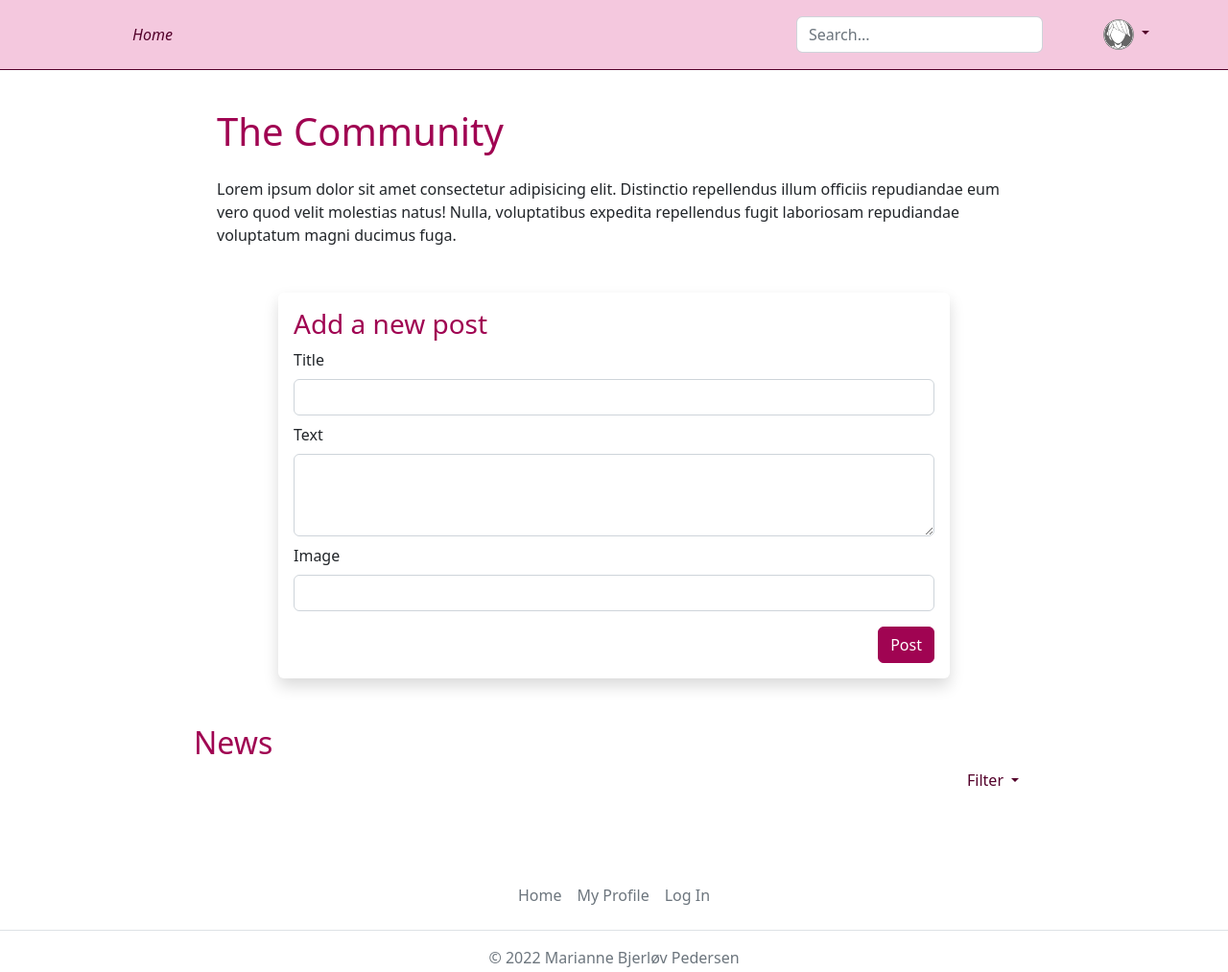
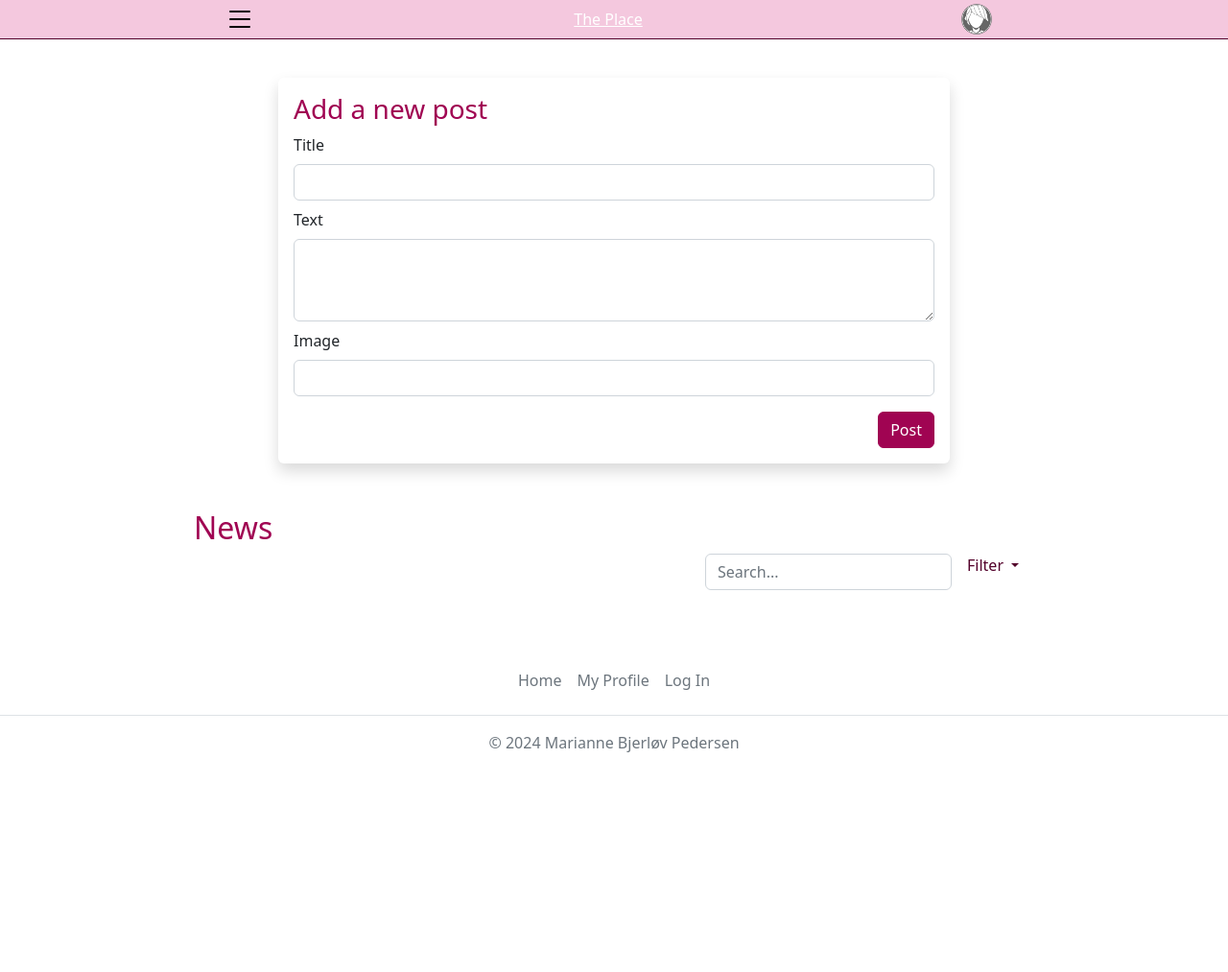
Before and after one commit to Mariannebp/New-Social-Media-App, a website with bundled scripts: page index.html in a window 1280 px wide. Shown: the whole page at 96% size. After the commit the page ends 826 px from the top, so only its background shows below. Built offline with nearby package versions, Linux system fonts and the light colour scheme; files whose address does not match are found by name.

Commit message:
Starting redesign on project - in progress

```diff
--- a/index.html
+++ b/index.html
@@ -15,40 +15,22 @@
   <body
     class="d-flex flex-column min-vh-100 bg-primary bg-gradient text-secondary"
   >
-    <header class="p-3 mb-3">
+    <header class="p-1 mb-3">
       <div class="container">
-        <div
-          class="row align-items-center justify-content-center justify-content-lg-start"
-        >
-          <ul
-            class="col-lg-2 nav me-lg-auto mb-2 justify-content-center mb-md-0"
-          >
-            <li class="nav-link px-2 fst-italic">Home</li>
-          </ul>
-
-          <form class="col-md-auto mb-3 mb-lg-0 me-lg-3" role="search">
-            <input
-              type="search"
-              id="search"
-              class="form-control"
-              placeholder="Search..."
-              aria-label="Search"
-            />
-          </form>
-
-          <div class="col-1 dropdown text-end">
+        <div class="row align-items-center justify-content-between justify-content-lg-start">
+          <div class="col nav me-lg-auto mb-2 justify-content-center mb-md-0">
             <a
               href="#"
-              class="d-block link-info text-decoration-none dropdown-toggle"
+              class="d-block link-info text-decoration-none"
               data-bs-toggle="dropdown"
               aria-expanded="false"
             >
               <img
-                src="/img/avatar-1606939.png"
-                alt="avatar"
+                src="/assets/icons/list.svg"
+                alt="menu"
                 width="32"
                 height="32"
-                class="rounded-circle"
+                class=""
               />
             </a>
             <ul class="dropdown-menu text-small">
@@ -69,23 +51,24 @@
                 >
               </li>
             </ul>
+        </div>
+          <div class="col text-center">
+            <a id="logo" class="text-secondary" href="/index.html">The Place</a>
           </div>
+          <div class="col dropdown text-center">
+            <a href="/pages/profile.html">
+              <img
+                src="/assets/img/avatar-1606939.png"
+                alt="avatar"
+                width="32"
+                height="32"
+                class="rounded-circle"
+              />
+            </a>
         </div>
-      </div>
     </header>
     <main class="container mt-auto mb-auto" style="max-width: 900px">
-      <section class="m-auto mb-5">
-        <div>
-          <h1 class="m-4 mb-0">The Community</h1>
-          <p class="m-4">
-            Lorem ipsum dolor sit amet consectetur adipisicing elit. Distinctio
-            repellendus illum officiis repudiandae eum vero quod velit molestias
-            natus! Nulla, voluptatibus expedita repellendus fugit laboriosam
-            repudiandae voluptatum magni ducimus fuga.
-          </p>
-        </div>
-      </section>
-      <section class="m-auto mb-5" style="max-width: 700px">
+      <section class="m-auto mt-4 mb-5" style="max-width: 700px">
         <div class="shadow rounded m-auto p-3">
           <h3>Add a new post</h3>
           <form
@@ -124,7 +107,19 @@
           class="d-flex dropdown justify-content-end me-3"
           id="filterContainer"
         >
-          <a
+          <div>
+            <form class="col-md-auto mb-3 mb-lg-0 me-lg-3" role="search">
+              <input
+                type="search"
+                id="search"
+                class="form-control"
+                placeholder="Search..."
+                aria-label="Search"
+              />
+            </form>
+          </div>
+          <div>
+            <a
             href="#"
             class="d-flex link-info text-decoration-none"
             data-bs-toggle="dropdown"
@@ -157,6 +152,8 @@
               >
             </li>
           </ul>
+          </div>
+
         </div>
         <div id="postsFeed"></div>
       </section>
@@ -177,7 +174,7 @@
           >
         </li>
       </ul>
-      <p class="text-center text-muted">© 2022 Marianne Bjerløv Pedersen</p>
+      <p class="text-center text-muted">© 2024 Marianne Bjerløv Pedersen</p>
     </footer>
   </body>
 </html>
```
